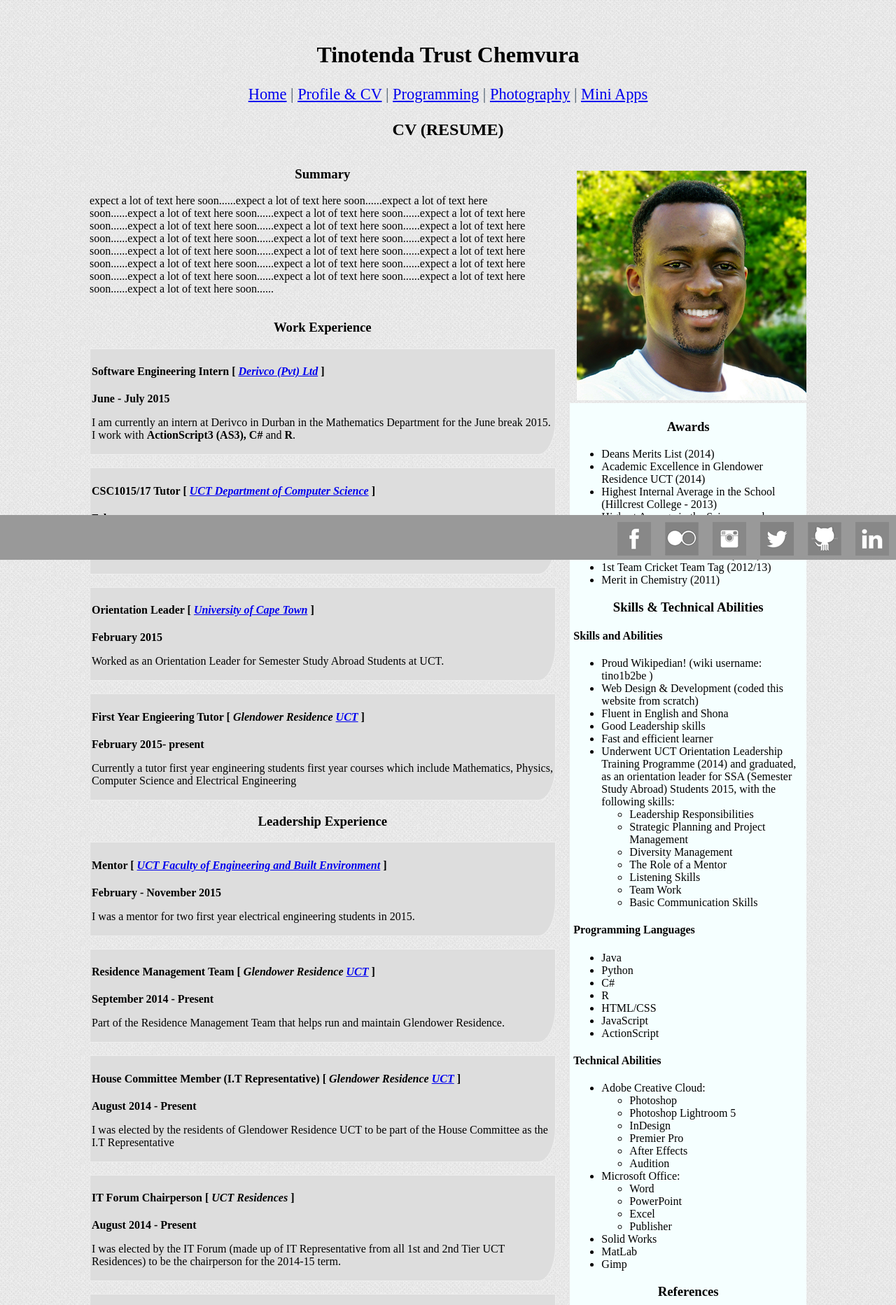
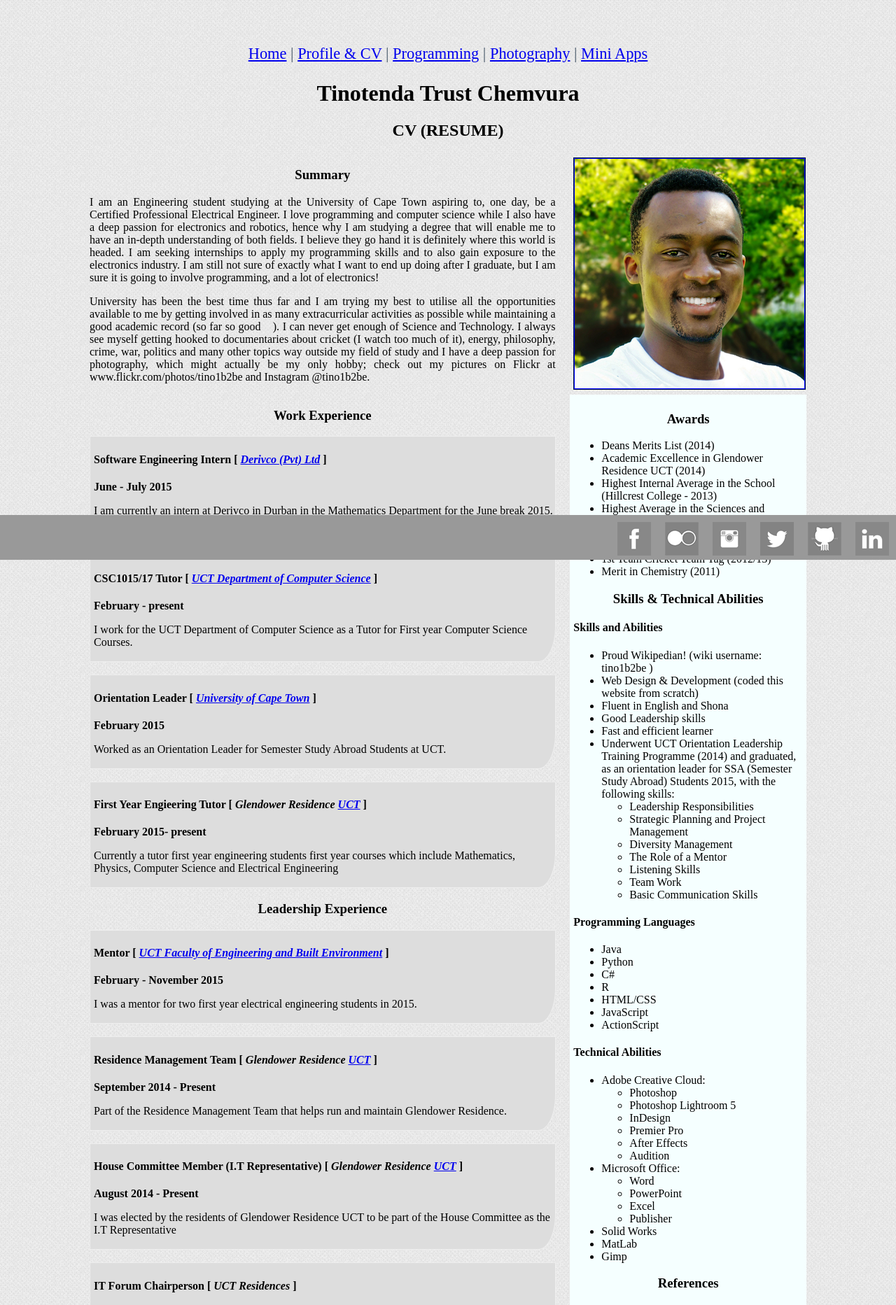
Before and after one commit to tino1b2be/tino1b2be.github.io, a PHP site: page /profile/profile_index.html in a window 1280 px wide. Shown: the top 1865 px of the page at 70% size. Run offline with PHP 8.4, Linux system fonts and the light colour scheme.

Commit message:
Updated the summary on the profile page

```diff
--- a/css/profile.css
+++ b/css/profile.css
@@ -1,6 +1,7 @@
 body {
     margin: 60px auto;
     width: 80%;
+    height: 100%;
 	background: url("../graphics/cloth_alike.png") repeat scroll 0% 0% transparent;
 }
 .top_menus {
@@ -31,10 +32,9 @@ h3{
     text-align:center;
 }
 /*summary and profile picture*/
-.topWrap{
-	margin: 0 auto;
-}
+
 .summary{
+	text-align: justify;
 	float:left;
 	width:65%;
 }
@@ -43,13 +43,18 @@ h3{
 	float:right;
 	width:32%;
 	height:100%;
+	padding: 5px 5px 0px 0px;
 }
 .pic{
+	float: left;
 	max-width:100%;
 	max-height:100%;
+	padding:1px;
+   	border:1px solid #021a40;
+   	background-color: #0000FF;
 }
 
-/*profile and sidebar wrap*/
+/*summary, profile and sidebar wrap*/
 .wrap {
     margin: 0 auto;
 }
@@ -61,7 +66,7 @@ h3{
 .exp {
 	border: groove 1px;
 	text-justify: distribute;
-	padding:2px;
+	padding:2px 2px 2px 5px;
 	background:#ddd;
 	-moz-border-radius-bottomright: 25px 50px;
 	border-bottom-right-radius: 25px 50px;
@@ -107,7 +112,7 @@ td {
    	background:#999;
 }
 .copyright{
-	visibility:hidden;
+	visibility: hidden;
 	position:fixed;
 	text-align:right;
 }
--- a/profile/profile_index.html
+++ b/profile/profile_index.html
@@ -10,9 +10,10 @@
 
 <body>
 
+    <nav class="top_menus"><a href="../index.html" class="topMenu_active">Home</a><span class="hide"> | </span> <a href="profile_index.html" class="topMenu">Profile &amp; CV</a><span class="hide"> | </span> <a href="../programming/programming_index.html">Programming</a><span class="hide"> | </span> <a href="../photography/photo_index.html" class="topMenu">Photography</a><span class="hide"> | </span> <a href="../games/games_index.html" class="topMenu">Mini Apps</a>
+    </nav>
+
     <h1> Tinotenda Trust Chemvura </h1>
-    <nav class="top_menus"><a href="../index.html" class="topMenu_active">Home</a><span class="hide"> | </span> <a href="profile_index.html" class="topMenu">Profile &amp; CV</a><span class="hide"> | </span> <a href="../programming/programming_index.html">Programming</a><span class="hide"> | </span> <a href="../photography/photo_index.html" class="topMenu">Photography</a><span class="hide"> | </span> <a href="../games/games_index.html" class="topMenu">Mini Apps</a></nav>
-
     <h2>CV (RESUME)</h2>
     <!--My CV can be viewed <a href="cv.pdf">here</a>.-->
 
@@ -21,14 +22,16 @@
         <div class="summary">
             <h3>Summary</h3>
             <p>
-                expect a lot of text here soon......expect a lot of text here soon......expect a lot of text here soon......expect a lot of text here soon......expect a lot of text here soon......expect a lot of text here soon......expect a lot of text here soon......expect a lot of text here soon......expect a lot of text here soon......expect a lot of text here soon......expect a lot of text here soon......expect a lot of text here soon......expect a lot of text here soon......expect a lot of text here soon......expect a lot of text here soon......expect a lot of text here soon......expect a lot of text here soon......expect a lot of text here soon......expect a lot of text here soon......expect a lot of text here soon......expect a lot of text here soon......expect a lot of text here soon......
-            </p>
-        </div>
+               I am an Engineering student studying at the University of Cape Town aspiring to, one day, be a Certified Professional Electrical Engineer. I love programming and computer science while I also have a deep passion for electronics and robotics, hence why I am studying a degree that will enable me to have an in-depth understanding of both fields. I believe they go hand it is definitely where this world is headed. I am seeking internships to apply my programming skills and to also gain exposure to the electronics industry. I am still not sure of exactly what I want to end up doing after I graduate, but I am sure it is going to involve programming, and a lot of electronics!</p>
+            <p>
+               University has been the best time thus far and I am trying my best to utilise all the opportunities available to me by getting involved in as many extracurricular activities as possible while maintaining a good academic record (so far so good ). I can never get enough of Science and Technology. I always see myself getting hooked to documentaries about cricket (I watch too much of it), energy, philosophy, crime, war, politics and many other topics way outside my field of study and I have a deep passion for photography, which might actually be my only hobby; check out my pictures on Flickr at www.flickr.com/photos/tino1b2be and Instagram @tino1b2be.</p>
+        </div><!-- END OF SUMMARY -->
+
         <div class="profilePicture">
             <img class="pic" src="../graphics/profile_250p.jpg" />
         </div>
+
         <div class="main">
-
         <!-- ++++ SUMMARY OF WORK EXPERIENCE ++++ -->
         <h3>Work Experience</h3>
 
@@ -113,8 +116,9 @@
                 Was a project Coordinator for the Leo Club at Hillcrest College.
             </p>
         </div>
+        <!-- END OF LEADERSHIP EXPERIENCE -->
         <br />
-        <!-- ++++ INFORMATION ABOUT MY EDUCATION ++++ -->
+        <!-- ++++ INFORMATION ABOUT EDUCATION ++++ -->
         <h3>Education</h3>
         <div class="education">
             <h4>University of Cape Town (2014-present)</h4>
@@ -379,11 +383,11 @@
         </p>
     </div>
     <!-- END OF SIDE BAR-->
-    </div>
+
+    </div> <!--END OF WRAP -->
     <!-- COPYRIGHT TEXT -->
     <div class="footer">
     <!-- Links to my social media accounts -->
-    <!-- GitHub, Instagram, Facebook, Flickr, LinkedIn, Twitter -->
         <div class="socialMedia">
             <a href="https://za.linkedin.com/in/tino1b2be" target="_blank"><div class="linkedin-hover social-slide"></div></a>
             <a href="https://github.com/tino1b2be" target="_blank"><div class="github-hover social-slide"></div></a>
@@ -391,11 +395,11 @@
             <a href="https://instagram.com/tino1b2be" target="_blank"><div class="instagram-hover social-slide"></div></a>
             <a href="https://www.flickr.com/photos/tino1b2be" target="_blank"><div class="flickr-hover social-slide"></div></a>
             <a href="https://www.facebook.com/tinotenda.chemvura" target="_blank"><div class="facebook-hover social-slide"></div></a>
-    <!-- END OF SOCIAL LIST -->
-</div>
+        </div> <!-- END OF SOCIAL LIST -->
+
         <div class="copyright">
         &copy; Tinotenda Chemvura <em>1b2be</em>
        </div>
-</div>
+    </div> <!-- END OF FOOTER-->
 </body>
 </html>
```
Lines whose indentation alone changed are shown as unchanged.
